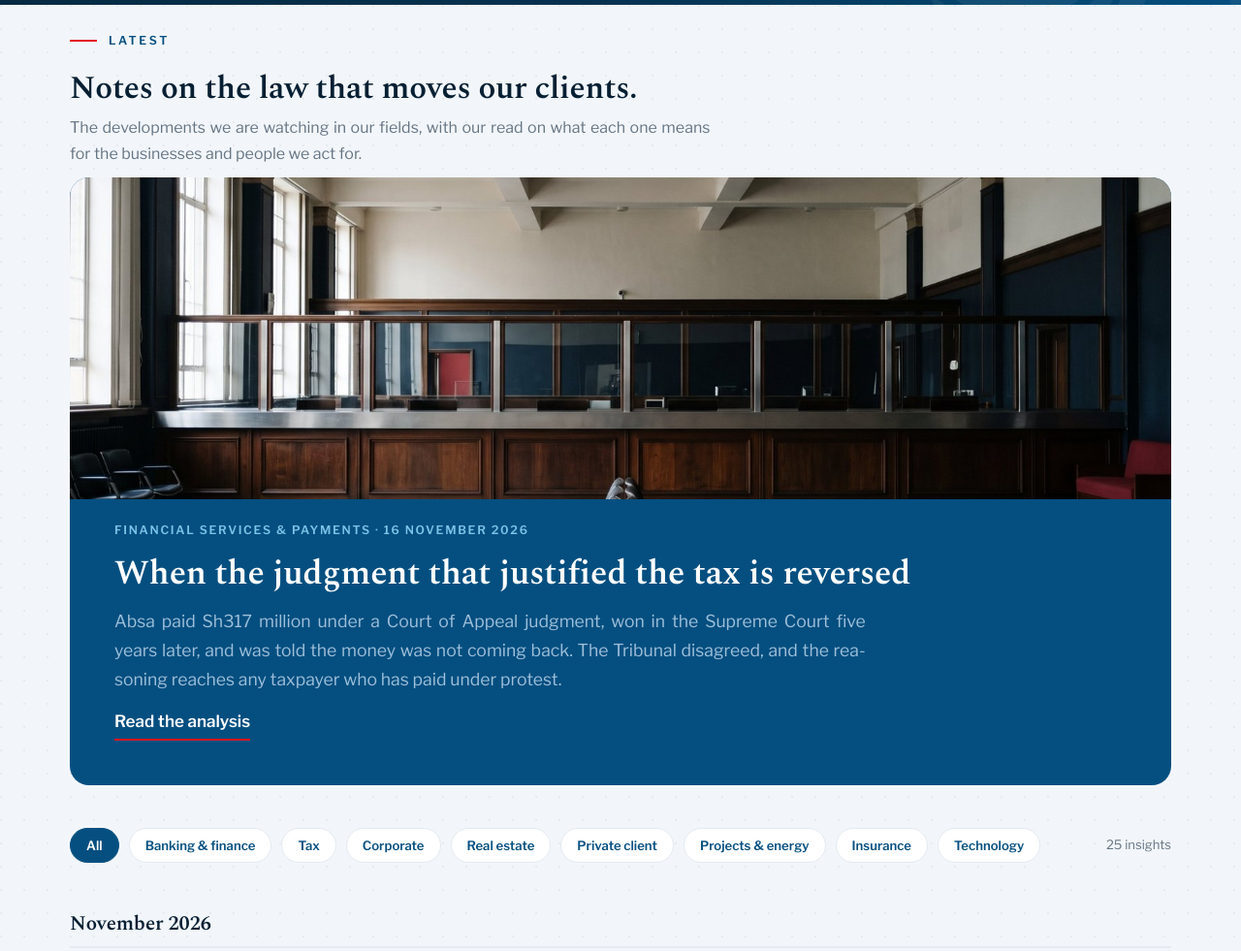
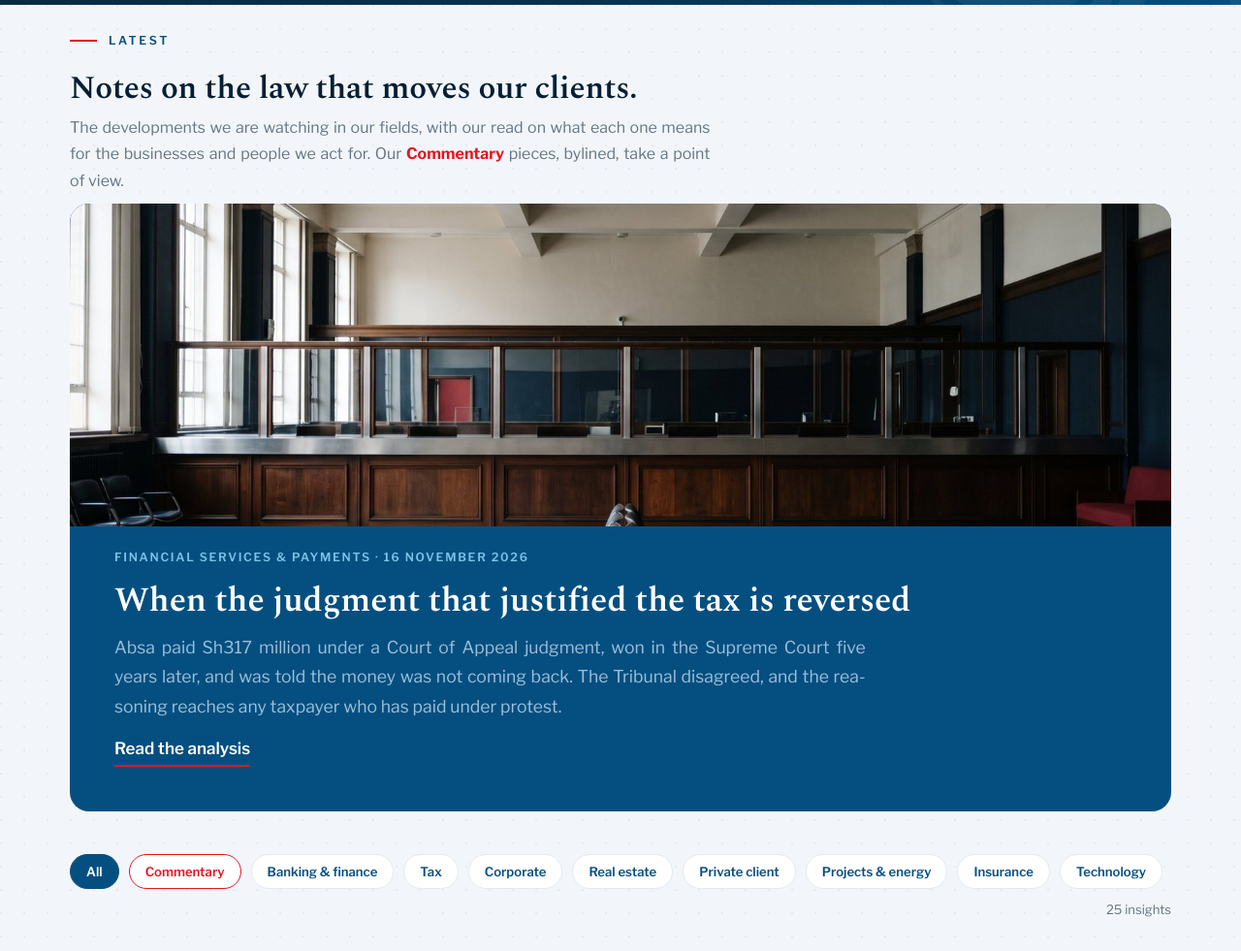
Before and after one commit to markomuga-cmd/omuma-website, a plain HTML site: page news.html in a window 1280 px wide. Shown: the part 343-1324 px from the top of the page at 97% size. Drawn offline with nearby package versions, Linux system fonts and the light colour scheme.

Commit message:
Stand up the Commentary section in Insights
- Add a red "Commentary" filter chip (content-type axis) after "All"
- Signpost Commentary in the Insights section intro
- The existing ODPC piece (data-cat=commentary) now filters cleanly;
  filter JS already generic, no logic change needed

Co-Authored-By: Claude Opus 4.8 <noreply@anthropic.com>
Claude-Session: https://claude.ai/code/session_012CZkWenwpeeCJXZkaf6qQv

```diff
--- a/news.html
+++ b/news.html
@@ -290,7 +290,7 @@
       <div class="section-head reveal">
         <p class="eyebrow">Latest</p>
         <h2>Notes on the law that moves our clients.</h2>
-        <p class="sub">The developments we are watching in our fields, with our read on what each one means for the businesses and people we act for.</p>
+        <p class="sub">The developments we are watching in our fields, with our read on what each one means for the businesses and people we act for. Our <strong style="color:var(--red)">Commentary</strong> pieces, bylined, take a point of view.</p>
       </div>
 
       <a class="insight-lead reveal" data-cat="finance" href="article-tax-refund-reversed-judgment.html">
@@ -301,8 +301,9 @@
         <span class="more">Read the analysis</span>
       </a>
 
-      <div class="insight-filter" aria-label="Filter insights by practice area">
+      <div class="insight-filter" aria-label="Filter insights">
         <button class="chip is-active" data-filter="all">All</button>
+        <button class="chip chip--commentary" data-filter="commentary">Commentary</button>
         <button class="chip" data-filter="finance">Banking &amp; finance</button>
         <button class="chip" data-filter="tax">Tax</button>
         <button class="chip" data-filter="corporate">Corporate</button>
--- a/styles.css
+++ b/styles.css
@@ -396,3 +396,8 @@ body{background-color:var(--paper);background-image:radial-gradient(circle at 1p
 .insight--commentary .byline-sm .av{width:28px;height:28px;border-radius:50%;background:var(--navy);color:#fff;display:flex;align-items:center;justify-content:center;font-family:var(--display);font-weight:600;font-size:.72rem;flex:0 0 auto;}
 .insight--commentary .byline-sm span{font-family:var(--sans);font-size:.8rem;color:var(--muted);font-weight:600;}
 .insight--commentary .more{color:var(--red);}
+/* Commentary filter chip (content-type, red accent) */
+.insight-filter .chip.chip--commentary{border-color:var(--red);color:var(--red);}
+.insight-filter .chip.chip--commentary:hover{border-color:var(--red);color:var(--red);}
+.insight-filter .chip.chip--commentary.is-active{background:var(--red);color:#fff;border-color:var(--red);}
+.insight-filter .chip.chip--commentary.is-active:hover{color:#fff;}
```
